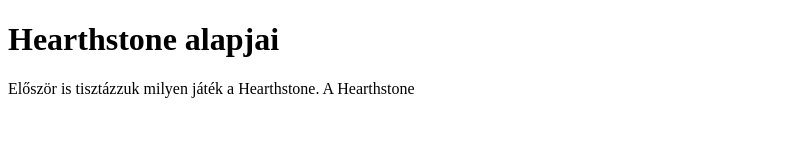
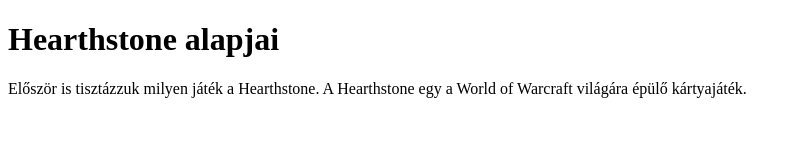
Before and after one commit to Tamas9c/HS, a plain HTML site: page index.html in a window 1280 px wide. Shown: the whole page, without its empty margins (0-801 px from the left). Drawn offline with Linux system fonts and the light colour scheme.

Commit message:
Update index.html

```diff
--- a/index.html
+++ b/index.html
@@ -4,8 +4,10 @@
     <title>Hearthstone ismertető</title>
   </head>
   <body>
-      <h1>Hearthstone alapjai</h1>
-      <p>Először is tisztázzuk milyen játék a Hearthstone.
-      A Hearthstone </p>
+    <h1>Hearthstone alapjai</h1>
+    <p>Először is tisztázzuk milyen játék a Hearthstone.
+    A Hearthstone egy a World of Warcraft világára épülő kártyajáték.
+    </p>
+
    </body>
 </html>
```
